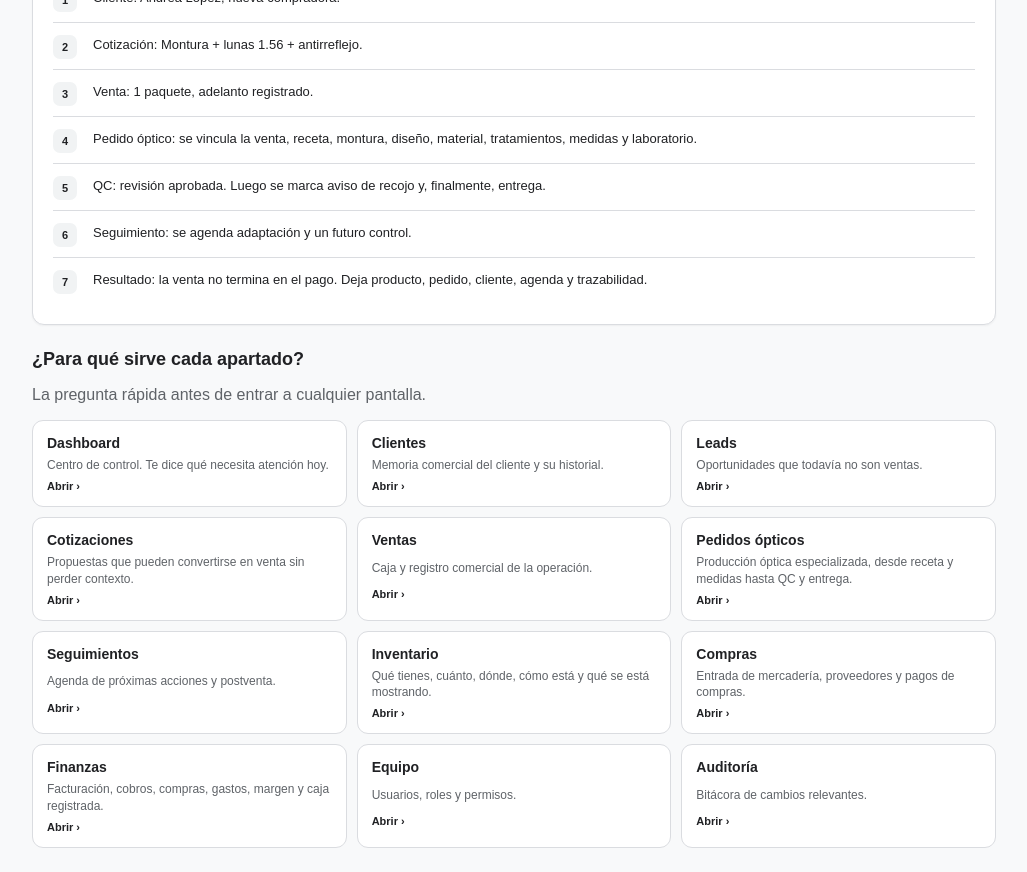
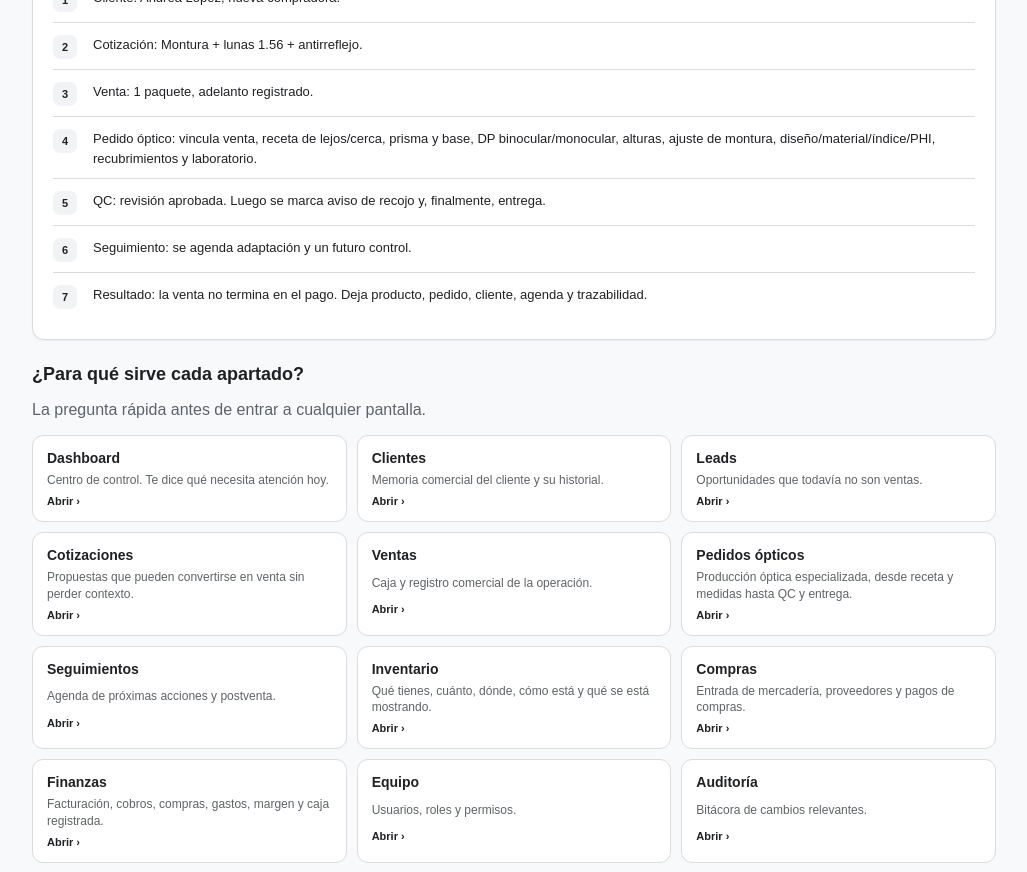
Before and after one commit to ifmarquezfarfan/vision-total-os, a Next.js app: page /guia in a window 1280 px wide. Shown: the part 880-1752 px from the top of the page, without its empty margins (250-1277 px from the left). Built offline with nearby package versions, Linux system fonts and the light colour scheme; no server answers.

Commit message:
docs: clarify expanded optical order workflow

```diff
--- a/app/guia/page.tsx
+++ b/app/guia/page.tsx
@@ -31,7 +31,7 @@ const example = [
   "Cliente: Andrea López, nueva compradora.",
   "Cotización: Montura + lunas 1.56 + antirreflejo.",
   "Venta: 1 paquete, adelanto registrado.",
-  "Pedido óptico: se vincula la venta, receta, montura, diseño, material, tratamientos, medidas y laboratorio.",
+  "Pedido óptico: vincula venta, receta de lejos/cerca, prisma y base, DP binocular/monocular, alturas, ajuste de montura, diseño/material/índice/PHI, recubrimientos y laboratorio.",
   "QC: revisión aprobada. Luego se marca aviso de recojo y, finalmente, entrega.",
   "Seguimiento: se agenda adaptación y un futuro control.",
   "Resultado: la venta no termina en el pago. Deja producto, pedido, cliente, agenda y trazabilidad."
```
